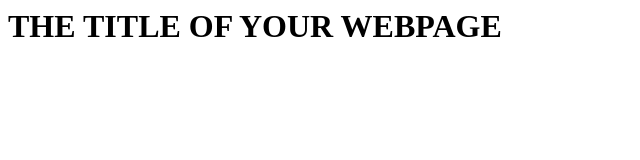
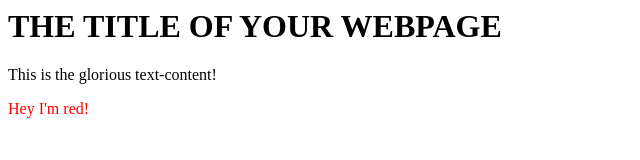
Before and after one commit to hiromi-in/Random-code-practice, a plain HTML site: page DOM_practice/DOM.html in a window 1280 px wide. Shown: the whole page, without its empty margins (0-640 px from the left). Drawn offline with Linux system fonts and the light colour scheme.

Commit message:
Edit the first exercise.

```diff
--- a/DOM_practice/DOM.html
+++ b/DOM_practice/DOM.html
@@ -5,3 +5,4 @@
     </h1>
     <div id="container"></div>
   </body>
+  <script src="DOM.js"></script>
--- a/DOM_practice/DOM.js
+++ b/DOM_practice/DOM.js
@@ -6,3 +6,19 @@ content.classList.add('content');
 content.textContent = 'This is the glorious text-content!';
 
 container.appendChild(content);
+
+const p = document.createElement('p');
+p.classList.add('para')
+container.appendChild(p);
+p.style.color='red';
+p.innerHTML = "<span>Hey I'm red!</span>";
+
+
+/*
+a <p> with red text that says “Hey I’m red!”
+an <h3> with blue text that says “I’m a blue h3!”
+a <div> with a black border and pink background color with the following elements inside of it:
+another <h1> that says “I’m in a div”
+a <p> that says “ME TOO!”
+Hint for this one: after creating the <div> with createElement, append the <h1> and <p> to it before adding it to the container.
+*/
```
